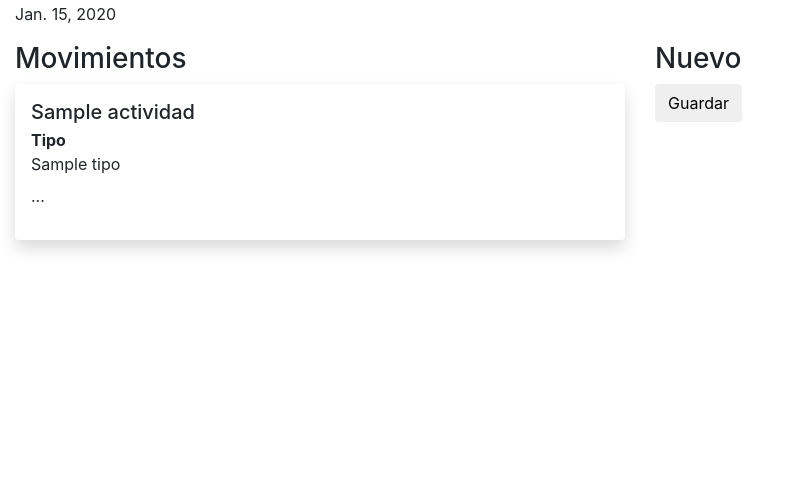
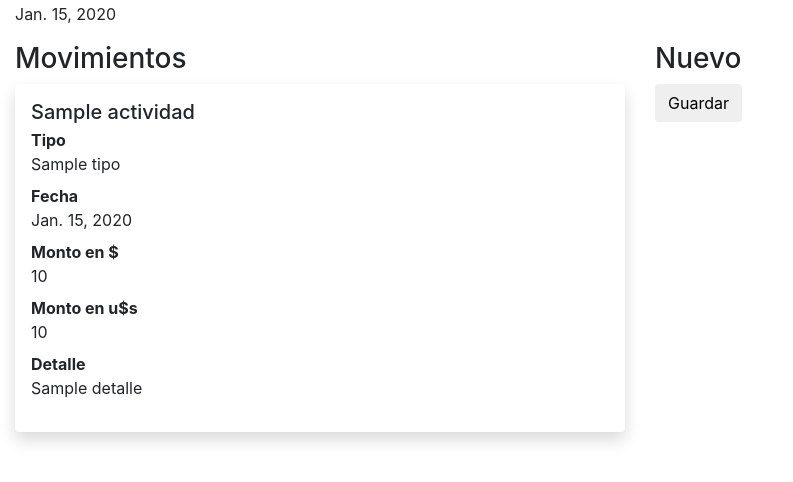
Before and after one commit to tecnicatura-villa-el-libertador/gringo, a Django app: template stock/templates/stock/actividad_detalle.html in a window 1280 px wide. Shown: the part 270-752 px from the top of the page, without its empty margins (0-793 px from the left). Run offline with Django 3.2, Linux system fonts and the light colour scheme; the template is opened without the code that fills it: most values are stand-ins (such as "Sample title", 1, 10 or a date in 2020); some libraries are stand-ins or nearby versions.

Commit message:
mas detalles de movimiento

```diff
--- a/stock/templates/stock/actividad_detalle.html
+++ b/stock/templates/stock/actividad_detalle.html
@@ -38,7 +38,14 @@
             <dl>
               <dt>Tipo</dt>
               <dd>{{ movimiento.tipo }}</dd>
-              ...
+              <dt>Fecha</dt>
+              <dd>{{ movimiento.fecha|date }}</dd>
+              <dt>Monto en $</dt>
+              <dd>{{ movimiento.precio_peso }}</dd>
+              <dt>Monto en u$s</dt>
+              <dd>{{ movimiento.precio_dolar }}</dd>
+              <dt>Detalle</dt>
+              <dd>{{ movimiento.detalle }}</dd>
             </dl>
 
           </div>
--- a/stock/views.py
+++ b/stock/views.py
@@ -39,14 +39,11 @@ class ActividadCreate(LoginRequiredMixin, CreateView):
 
     def get_context_data(self, **kwargs):
         context = super().get_context_data(**kwargs)
-
-        import ipdb; ipdb.set_trace()
         context['campaña'] = get_object_or_404(Campaña, id=self.kwargs['id'])
         return context
 
     def form_valid(self, form):
         actividad = form.save(commit=False)
-        import ipdb; ipdb.set_trace()
         actividad.campaña = get_object_or_404(Campaña, id=self.kwargs['id'])
         actividad.save()
         return redirect(actividad)
```
